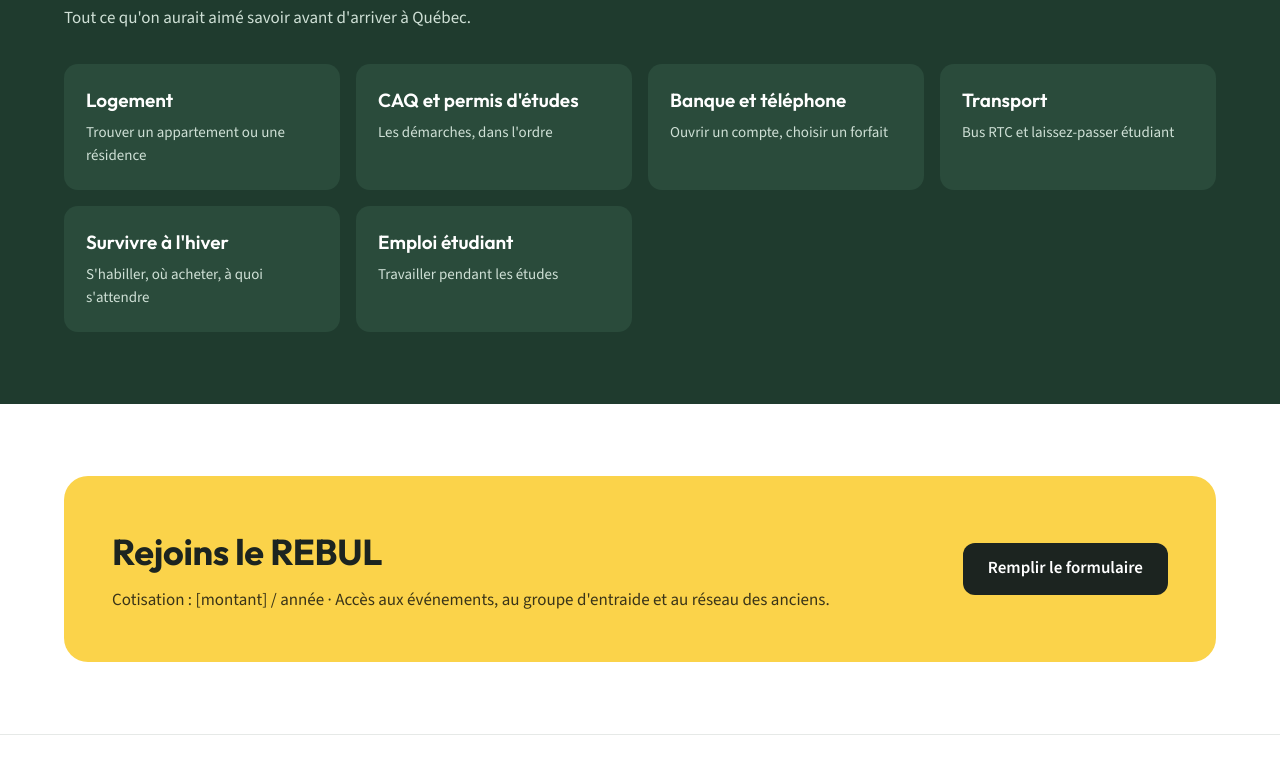
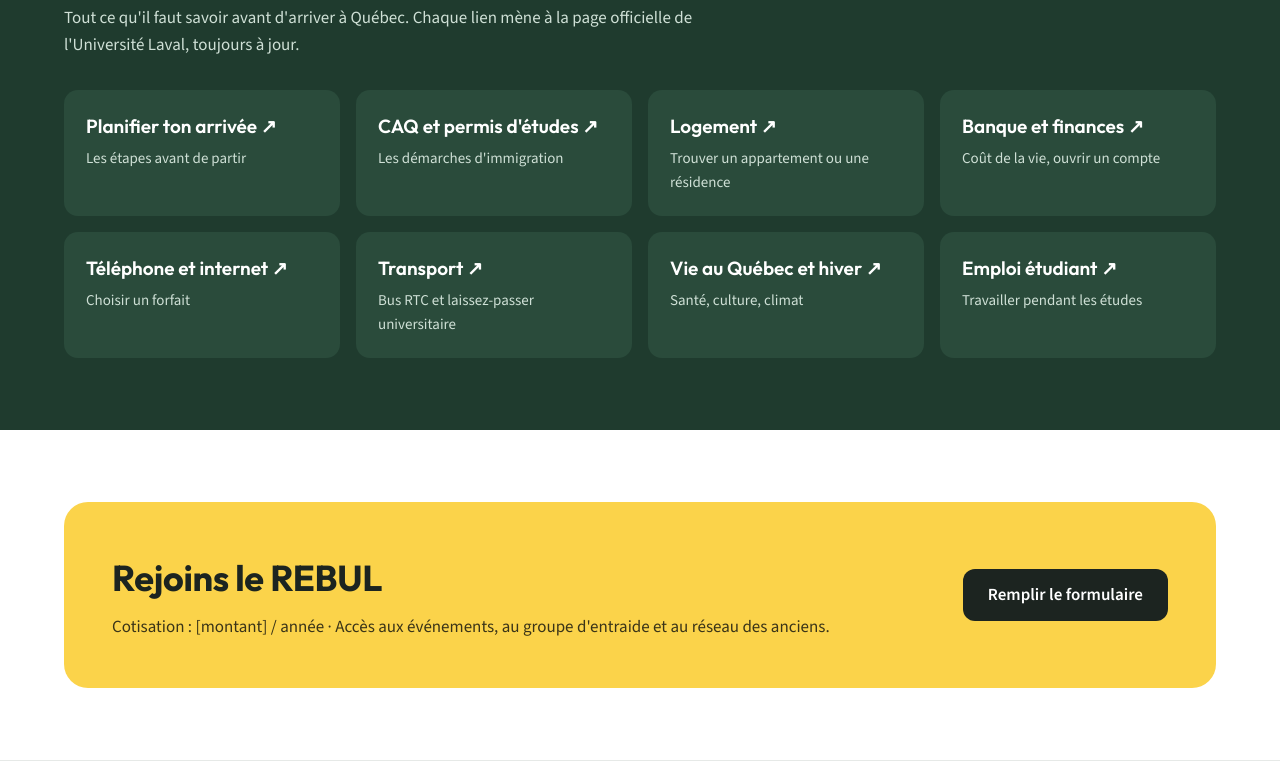
Before and after one commit to Ohouelete/rebul-site, a plain HTML site: page index.html in a window 1280 px wide. Shown: the part 2292-3069 px from the top of the page. Drawn offline with nearby package versions, Linux system fonts and the light colour scheme.

Commit message:
Guide d'accueil : liens vers les pages officielles de l'Université Laval

```diff
--- a/index.html
+++ b/index.html
@@ -148,15 +148,17 @@
     <div class="wrap">
       <div class="intro">
         <h2 class="h2">Guide d'accueil</h2>
-        <p class="muted">Tout ce qu'on aurait aimé savoir avant d'arriver à Québec.</p>
+        <p class="muted">Tout ce qu'il faut savoir avant d'arriver à Québec. Chaque lien mène à la page officielle de l'Université Laval, toujours à jour.</p>
       </div>
       <div class="grille g-guide">
-        <a href="#guide" class="tuile"><b>Logement</b><span>Trouver un appartement ou une résidence</span></a>
-        <a href="#guide" class="tuile"><b>CAQ et permis d'études</b><span>Les démarches, dans l'ordre</span></a>
-        <a href="#guide" class="tuile"><b>Banque et téléphone</b><span>Ouvrir un compte, choisir un forfait</span></a>
-        <a href="#guide" class="tuile"><b>Transport</b><span>Bus RTC et laissez-passer étudiant</span></a>
-        <a href="#guide" class="tuile"><b>Survivre à l'hiver</b><span>S'habiller, où acheter, à quoi s'attendre</span></a>
-        <a href="#guide" class="tuile"><b>Emploi étudiant</b><span>Travailler pendant les études</span></a>
+        <a href="https://www.ulaval.ca/espace-etudiant/communaute-etudiante-de-linternational/planifier-votre-arrivee-au-canada" target="_blank" rel="noopener" class="tuile"><b>Planifier ton arrivée ↗</b><span>Les étapes avant de partir</span></a>
+        <a href="https://www.ulaval.ca/international/immigration/programme-detudes-ou-dechange-de-plus-de-6-mois" target="_blank" rel="noopener" class="tuile"><b>CAQ et permis d'études ↗</b><span>Les démarches d'immigration</span></a>
+        <a href="https://www.ulaval.ca/espace-etudiant/sinstaller-a-quebec/trouver-un-logement" target="_blank" rel="noopener" class="tuile"><b>Logement ↗</b><span>Trouver un appartement ou une résidence</span></a>
+        <a href="https://www.ulaval.ca/espace-etudiant/communaute-etudiante-de-linternational/vie-et-culture-au-quebec/gestion-de-ses-finances-au-quebec" target="_blank" rel="noopener" class="tuile"><b>Banque et finances ↗</b><span>Coût de la vie, ouvrir un compte</span></a>
+        <a href="https://www.ulaval.ca/espace-etudiant/sinstaller-a-quebec/internet-et-telephonie" target="_blank" rel="noopener" class="tuile"><b>Téléphone et internet ↗</b><span>Choisir un forfait</span></a>
+        <a href="https://www.ulaval.ca/espace-etudiant/transport-et-deplacements" target="_blank" rel="noopener" class="tuile"><b>Transport ↗</b><span>Bus RTC et laissez-passer universitaire</span></a>
+        <a href="https://www.ulaval.ca/espace-etudiant/communaute-etudiante-de-linternational/vie-et-culture-au-quebec" target="_blank" rel="noopener" class="tuile"><b>Vie au Québec et hiver ↗</b><span>Santé, culture, climat</span></a>
+        <a href="https://www.ulaval.ca/international/immigration/travailler-durant-vos-etudes" target="_blank" rel="noopener" class="tuile"><b>Emploi étudiant ↗</b><span>Travailler pendant les études</span></a>
       </div>
     </div>
   </section>
@@ -190,8 +192,8 @@
       </div>
       <div class="col">
         <h3>Liens utiles</h3>
-        <a href="https://www.bve.ulaval.ca/">Bureau de la vie étudiante</a>
-        <a href="https://www.ulaval.ca/international">International — UL</a>
+        <a href="https://www.ulaval.ca/espace-etudiant/communaute-etudiante-de-linternational" target="_blank" rel="noopener">Communauté étudiante de l'international — UL</a>
+        <a href="https://www.ulaval.ca/espace-etudiant/sinstaller-a-quebec" target="_blank" rel="noopener">S'installer à Québec — UL</a>
         <a href="#">Ambassade du Bénin au Canada</a>
       </div>
     </div>
```
